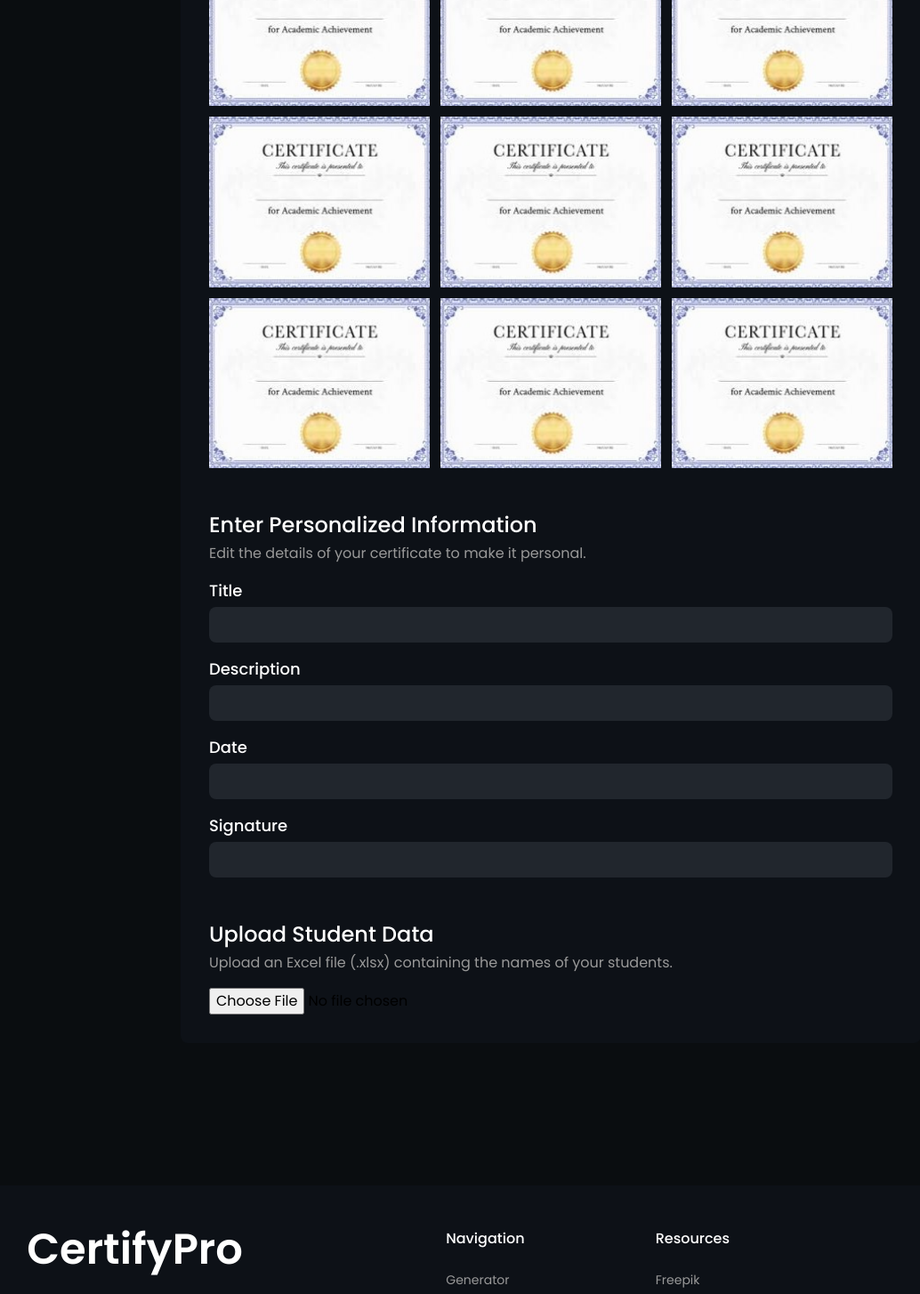
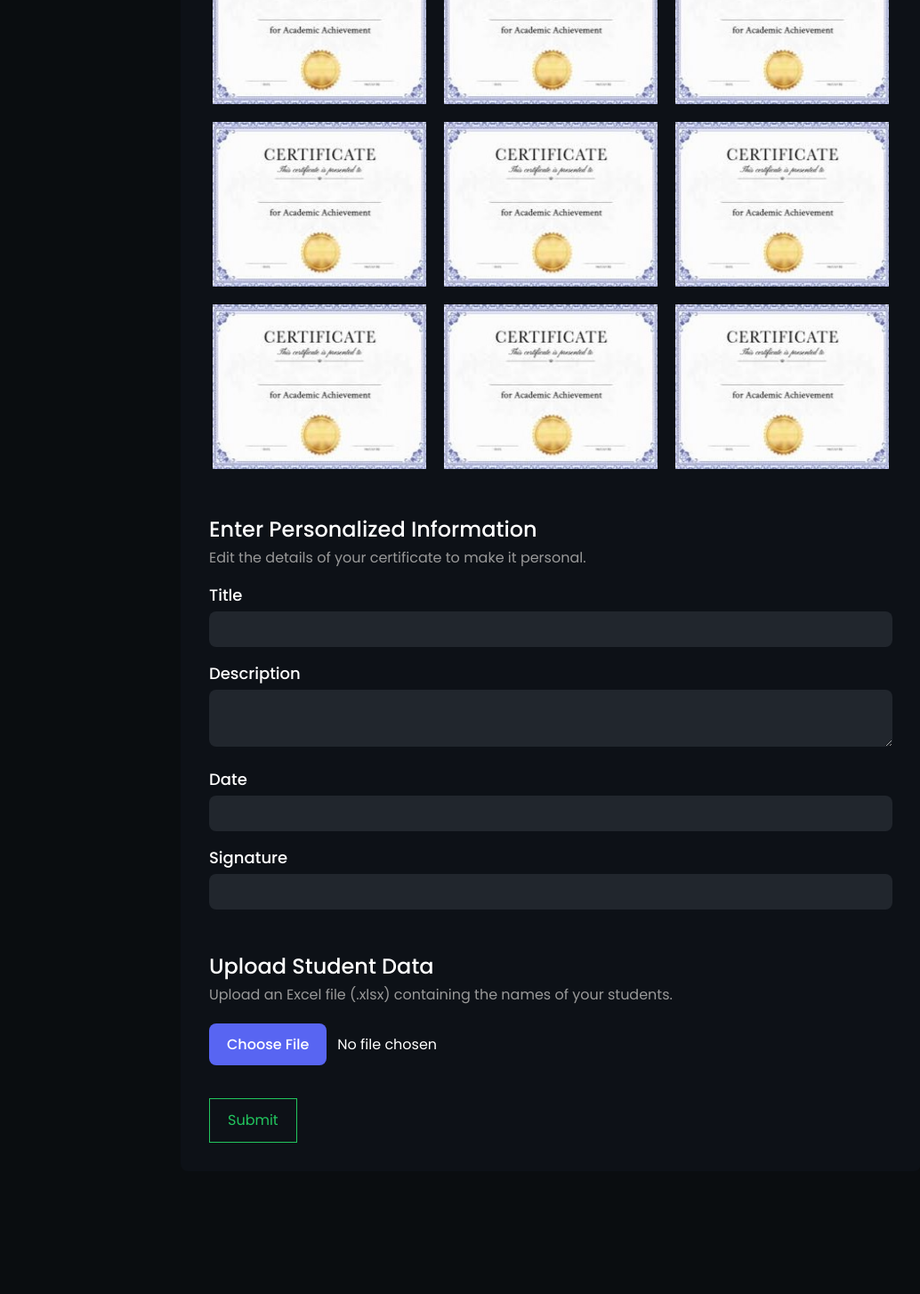
Before and after one commit to guptadevik2003/4th-Sem-Mini-Project, a React (Vite) app in the folder frontend/: page /generator in a window 1280 px wide. Shown: the part 580-2034 px from the top of the page at 89% size, without its empty margins (21-1055 px from the left). Built offline with nearby package versions, Linux system fonts and the light colour scheme.

Commit message:
Generator frontend finished

```diff
--- a/frontend/src/pages/Root/Generator.jsx
+++ b/frontend/src/pages/Root/Generator.jsx
@@ -1,57 +1,150 @@
+import { useEffect, useState } from 'react';
+// import { useNavigate } from 'react-router-dom';
+
 export default function Generator() {
+  // const navigate = useNavigate();
+
+  // Form Inputs
+  const [template, setTemplate] = useState(null);
+  const [title, setTitle] = useState("");
+  const [desc, setDesc] = useState("");
+  const [date, setDate] = useState("");
+  const [sign, setSign] = useState("");
+  const [file, setFile] = useState(null);
+
+  useEffect(() => {
+    document.title = 'Generator - CertifyPro';
+  }, []);
+
+  async function changeTemplate(id) {
+    setTemplate(id);
+
+    document.querySelectorAll('.template').forEach(item => {
+      item.classList.remove('border-blurple');
+      item.classList.add('border-transparent');
+    })
+
+    let activeTemplate = document.querySelector(`.template-${id}`)
+    activeTemplate.classList.remove('border-transparent');
+    activeTemplate.classList.add('border-blurple');
+  }
+
+  async function inputChangeMade(e) {
+    e = e.target;
+    if(e.name === 'title') {
+      setTitle(e.value);
+    } else if(e.name === 'description') {
+      setDesc(e.value);
+    } else if(e.name === 'date') {
+      setDate(e.value);
+    } else if(e.name === 'signature') {
+      setSign(e.value);
+    }
+  }
+
+  async function fileUploaded(e) {
+    let file = e.target.files[0];
+    document.getElementById('file-name').textContent = file.name;
+
+    if(file.size > 5 * 1024 * 1024) {
+      return alert("Error! File too large [ Max: 5 MB ]")
+    }
+
+    setFile(file);
+  }
+
+  async function handleSubmit() {
+    if(!template) return alert("No Template!");
+    if(!title.length) return alert("No Title!");
+    if(!desc.length) return alert("No Description!");
+    if(!date.length) return alert("No Date!");
+    if(!sign.length) return alert("No Signature!");
+    if(!file) return alert("No File!");
+
+    let formData = new FormData();
+    formData.append('template', template);
+    formData.append('title', title);
+    formData.append('description', desc);
+    formData.append('date', date);
+    formData.append('signature', sign);
+    formData.append('file', file);
+
+    await fetch('/api/generator', {
+      method: 'POST',
+      body: formData,
+    })
+    .then(res => res.json())
+    .then(data => console.log(data))
+  }
+
   return (
     <div>
 
       <div>
         <div className='md:w-[65%] w-[92%] mx-auto py-10 md:py-40'>
+
           <h1 className='text-center text-white font-semibold md:text-4xl text-3xl'>Create Your Certificate</h1>
           <h2 className="my-5 text-center text-[#999] text-2xl">Select a template, enter some values and hit PLACEHOLDER to get your certificates</h2>
 
           <div className="bg-screenbglight rounded-lg p-6 md:p-8">
 
             <div>
+
               <h2 className='text-white font-medium md:text-2xl text-xl'>Select Certificate Template</h2>
               <p className="text-[#999] mt-1 mb-4">Our tool offers a wide range of templates to use as a base for designing your certificate.</p>
 
               <div className="grid md:grid-cols-3 gap-3">
-                <img className="w-full" src="certificate.jpeg" />
-                <img className="w-full" src="certificate.jpeg" />
-                <img className="w-full" src="certificate.jpeg" />
-                <img className="w-full" src="certificate.jpeg" />
-                <img className="w-full" src="certificate.jpeg" />
-                <img className="w-full" src="certificate.jpeg" />
-                <img className="w-full" src="certificate.jpeg" />
-                <img className="w-full" src="certificate.jpeg" />
-                <img className="w-full" src="certificate.jpeg" />
+                <img className="w-full border-4 border-transparent cursor-pointer template template-0" onClick={() => changeTemplate(0)} src="certificate.jpeg" />
+                <img className="w-full border-4 border-transparent cursor-pointer template template-1" onClick={() => changeTemplate(1)} src="certificate.jpeg" />
+                <img className="w-full border-4 border-transparent cursor-pointer template template-2" onClick={() => changeTemplate(2)} src="certificate.jpeg" />
+                <img className="w-full border-4 border-transparent cursor-pointer template template-3" onClick={() => changeTemplate(3)} src="certificate.jpeg" />
+                <img className="w-full border-4 border-transparent cursor-pointer template template-4" onClick={() => changeTemplate(4)} src="certificate.jpeg" />
+                <img className="w-full border-4 border-transparent cursor-pointer template template-5" onClick={() => changeTemplate(5)} src="certificate.jpeg" />
+                <img className="w-full border-4 border-transparent cursor-pointer template template-6" onClick={() => changeTemplate(6)} src="certificate.jpeg" />
+                <img className="w-full border-4 border-transparent cursor-pointer template template-7" onClick={() => changeTemplate(7)} src="certificate.jpeg" />
+                <img className="w-full border-4 border-transparent cursor-pointer template template-8" onClick={() => changeTemplate(8)} src="certificate.jpeg" />
               </div>
             </div>
 
             <div className="mt-12">
+
               <h2 className='text-white font-medium md:text-2xl text-xl'>Enter Personalized Information</h2>
               <p className="text-[#999] mt-1 mb-4">Edit the details of your certificate to make it personal.</p>
 
               <div>
+
                 <h3 className="text-white text-lg font-medium mb-1">Title</h3>
-                <input name="title" className="w-[100%] rounded-lg bg-cardbgdark text-white p-2 focus:outline-none" type="text" />
+                <input value={title} onChange={inputChangeMade} name="title" className="w-[100%] rounded-lg bg-cardbgdark text-white p-2 focus:outline-none" type="text" />
 
                 <h3 className="text-white text-lg font-medium mb-1 mt-4">Description</h3>
-                <input name="description" className="w-[100%] rounded-lg bg-cardbgdark text-white p-2 focus:outline-none" type="text" />
+                <textarea value={desc} onChange={inputChangeMade} name="description" className="w-[100%] rounded-lg bg-cardbgdark text-white p-2 focus:outline-none" type="text" />
 
                 <h3 className="text-white text-lg font-medium mb-1 mt-4">Date</h3>
-                <input name="date" className="w-[100%] rounded-lg bg-cardbgdark text-white p-2 focus:outline-none" type="text" />
+                <input value={date} onChange={inputChangeMade} name="date" className="w-[100%] rounded-lg bg-cardbgdark text-white p-2 focus:outline-none" type="text" />
 
                 <h3 className="text-white text-lg font-medium mb-1 mt-4">Signature</h3>
-                <input name="signature" className="w-[100%] rounded-lg bg-cardbgdark text-white p-2 focus:outline-none" type="text" />
+                <input value={sign} onChange={inputChangeMade} name="signature" className="w-[100%] rounded-lg bg-cardbgdark text-white p-2 focus:outline-none" type="text" />
+
               </div>
             </div>
 
             <div className="mt-12">
+
               <h2 className='text-white font-medium md:text-2xl text-xl'>Upload Student Data</h2>
               <p className="text-[#999] mt-1 mb-4">Upload an Excel file (.xlsx) containing the names of your students.</p>
 
-              <div>
-                <input name="excel" type="file" />
+              <div className='mt-8 flex flex-col md:flex-row md:items-center'>
+                <div>
+                  <label className='text-white bg-blurple font-medium px-5 py-3 rounded-lg border-blurple hover:bg-blurplehover hover:border-blurplehover' htmlFor="excel" >Choose File</label>
+                  <input onChange={fileUploaded} name="excel" type="file" accept='.xlsx,.xls' id='excel' hidden/>
+                </div>
+                <span className='text-white md:ml-3 mt-5 md:mt-0 md:max-w-[60%]' id='file-name'>No file chosen</span>
               </div>
+
+            </div>
+
+            <div className='mt-12'>
+              <button className='text-green-500 border border-green-500 px-5 py-3' onClick={handleSubmit} >Submit</button>
             </div>
 
           </div>
```
Also changed, not shown: 2 other files (tests, documents, lock files or other folders).
